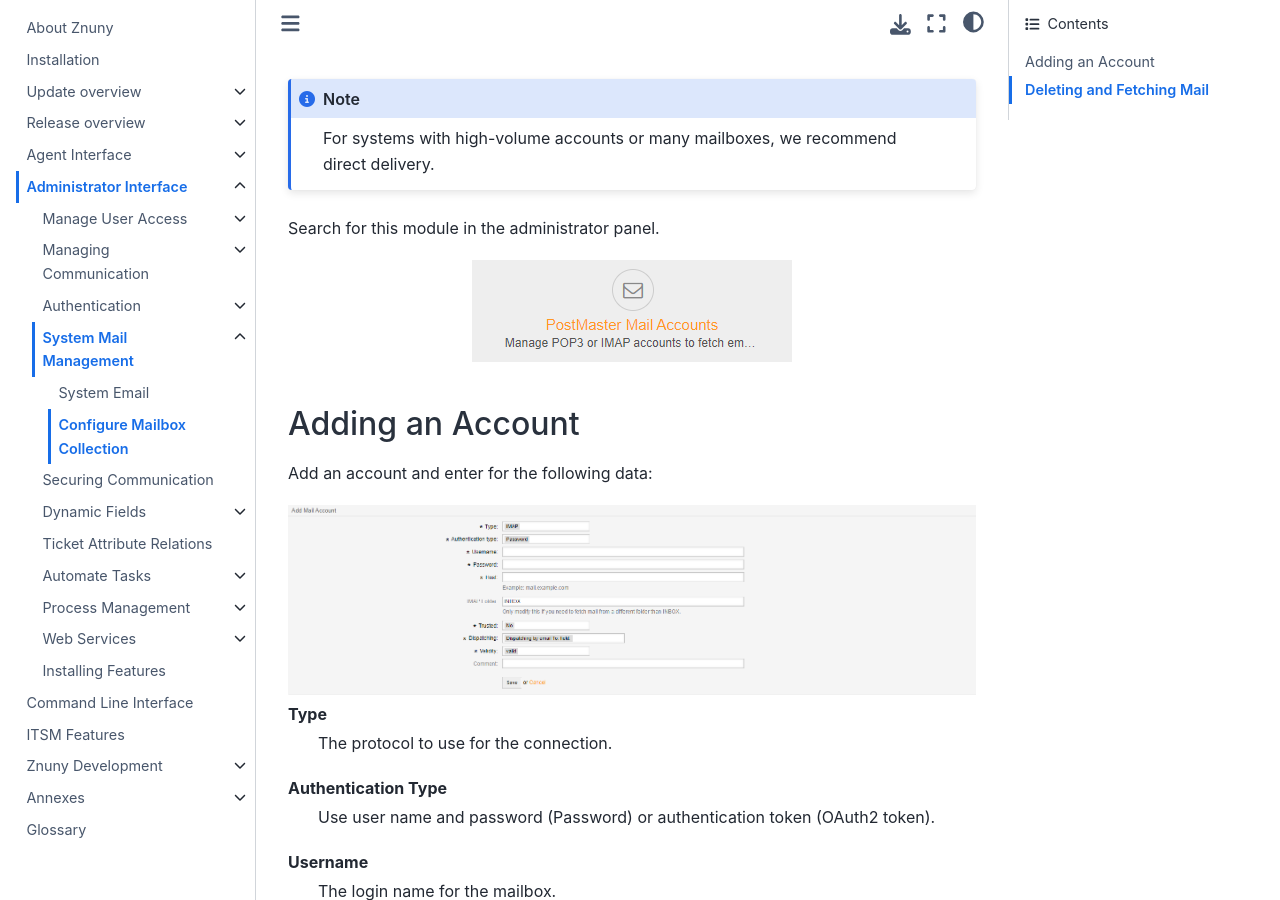
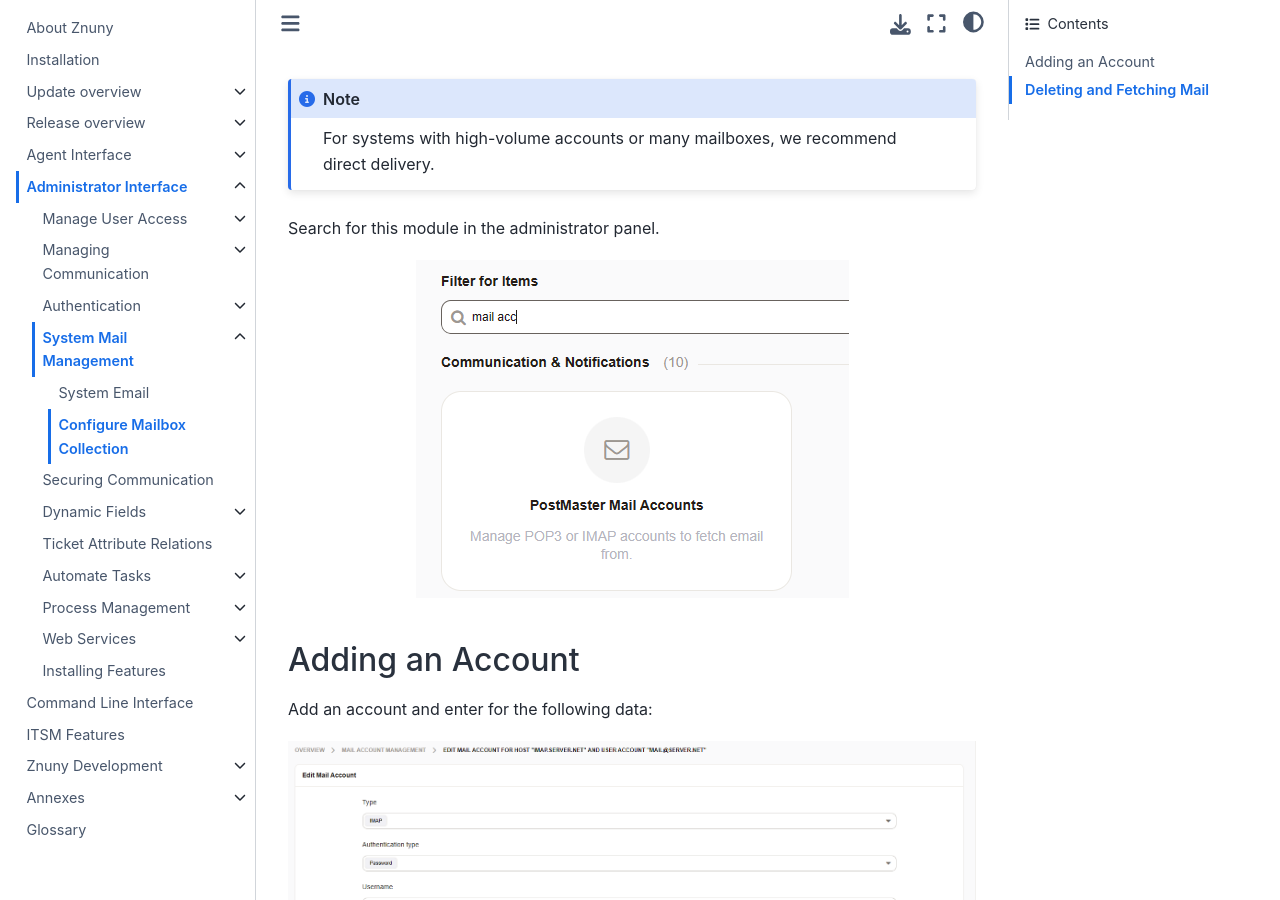
Before and after one commit to znuny/manual, a Sphinx documentation site: the page built from source/admin/email/postmaster_mail_account.rst, in a window 1280 px wide and 900 px high, scrolled down 330 px. Built offline with Sphinx 7.4.7 and the Sphinx Book theme 1.1.4, drawn with Linux system fonts in a browser that asks for light colours; pages that are not in the unit, such as notebooks, are missing from menus.

Commit message:
Updated mail account images

```diff
--- a/source/admin/email/postmaster_mail_account.rst
+++ b/source/admin/email/postmaster_mail_account.rst
@@ -17,7 +17,7 @@
 
 Search for this module in the administrator panel.
 
-.. image:: images/postmaster_mail_account_module.png
+.. image:: images/postmaster_mail_account_badge.png
     :alt: Admin Add Account Image
     :align: center
 
```
Also changed, not shown: source/admin/email/images/postmaster_mail_account_add.png, source/admin/email/images/postmaster_mail_account_badge.png (added), source/admin/email/images/postmaster_mail_account_module.png (deleted), source/admin/email/images/postmaster_mail_account_overview.png.
